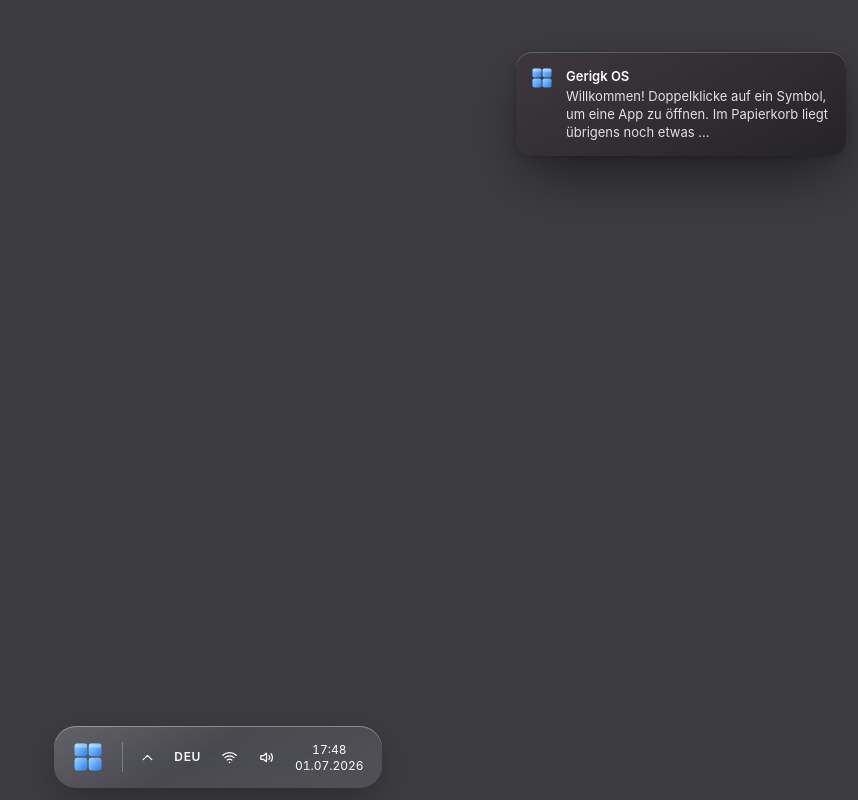
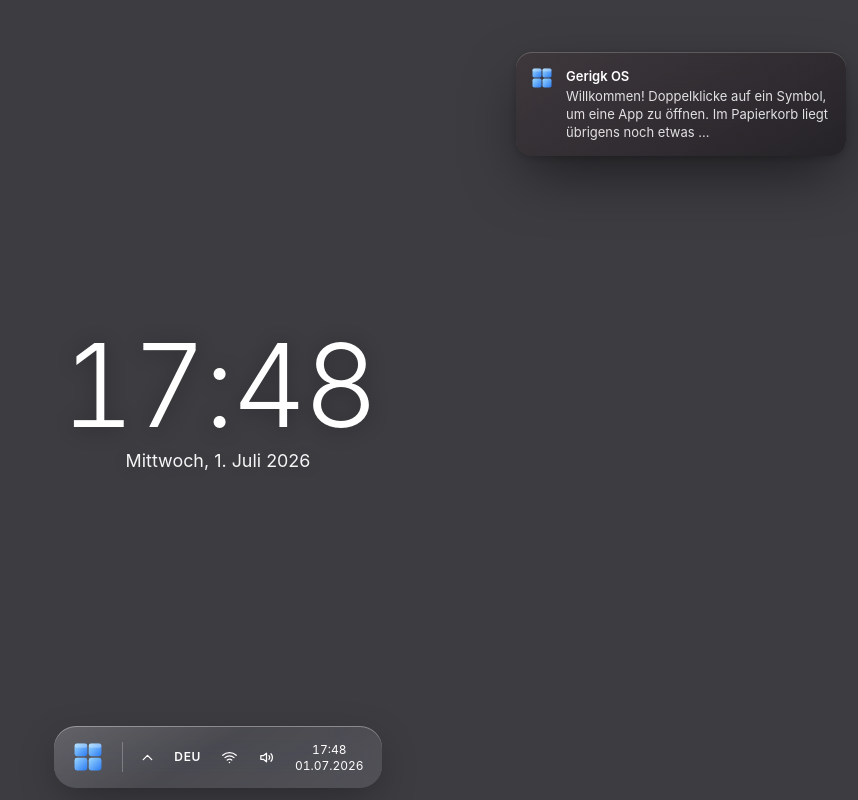
Before and after one commit to byGamsa/gerigk-os, a React (Vite) app: page / in a window 1280 px wide. Shown: the whole page, without its empty margins (422-1280 px from the left). Built offline with nearby package versions, Linux system fonts and the light colour scheme.

Commit message:
feat: add desktop clock

```diff
--- a/src/components/Desktop/Desktop.tsx
+++ b/src/components/Desktop/Desktop.tsx
@@ -1,3 +1,4 @@
+import { DesktopClock } from '../DesktopClock/DesktopClock';
 import { DesktopIcon } from '../DesktopIcon/DesktopIcon';
 import { WindowLayer } from '../Window/WindowLayer';
 import { desktopStyles as s } from './Desktop.styles';
@@ -8,6 +9,8 @@ export function Desktop() {
 
   return (
     <main className={s.root}>
+      <DesktopClock />
+
       <div
         ref={d.layerRef}
         className={s.iconLayer}
--- /dev/null
+++ b/src/components/DesktopClock/DesktopClock.styles.ts
@@ -0,0 +1,5 @@
+export const desktopClockStyles = {
+  root: 'text-shadow-soft pointer-events-none absolute left-1/2 top-1/2 z-clock -translate-x-1/2 -translate-y-1/2 animate-fade-in text-center [animation-delay:.5s]',
+  time: 'tabular text-[clamp(64px,9vw,128px)] font-light leading-none tracking-tight',
+  date: 'mt-2 text-[clamp(15px,1.4vw,20px)] opacity-95',
+} as const;
--- /dev/null
+++ b/src/components/DesktopClock/DesktopClock.tsx
@@ -0,0 +1,18 @@
+import { useNow } from '@/hooks/useNow';
+import { useT } from '@/hooks/useT';
+import { formatLongDate, formatTime } from '@/lib/format';
+import { desktopClockStyles as s } from './DesktopClock.styles';
+
+export function DesktopClock() {
+  const now = useNow();
+  const { lang } = useT();
+
+  return (
+    <div className={s.root} aria-live="off">
+      <time className={s.time} dateTime={now.toISOString()}>
+        {formatTime(now, lang, { period: false })}
+      </time>
+      <div className={s.date}>{formatLongDate(now, lang)}</div>
+    </div>
+  );
+}
```
